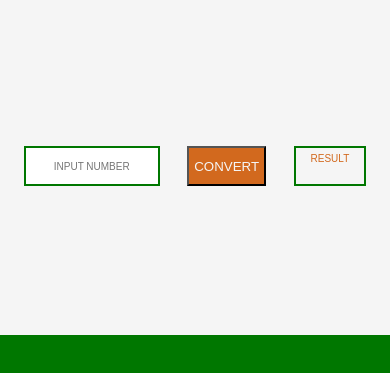
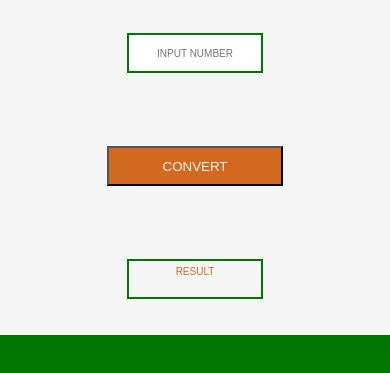
Before and after one commit to agboolaidris/RomanNumberConverter_App, a plain HTML site: page index.html in a window 390 px wide. Shown: the part 333-706 px from the top of the page. Drawn offline with Linux system fonts and the light colour scheme.

Commit message:
update style.css file

```diff
--- a/style.css
+++ b/style.css
@@ -40,6 +40,8 @@ padding: 40px 0;
 @media only screen and (max-width:571px){
     .content{
         width: 100%;
+        display: grid;
+
 
     }
 }
@@ -57,6 +59,7 @@ padding: 40px 0;
         font-size: 10px;
         margin: 0px 20px;
 
+
     }
 }
 
@@ -72,6 +75,7 @@ padding: 40px 0;
     #submit{
         margin: 0px;
         padding: 5px;
+        display: block;
 
 
     }
```
